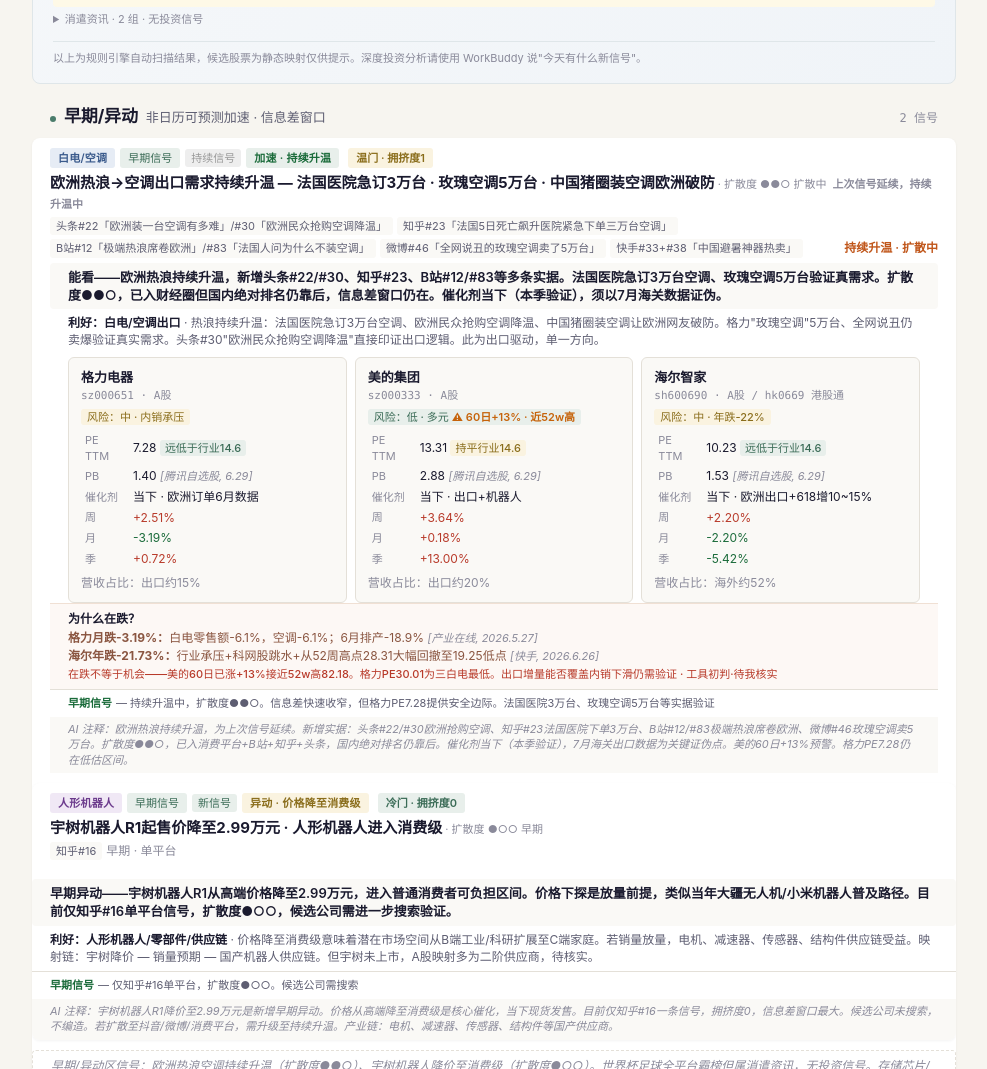
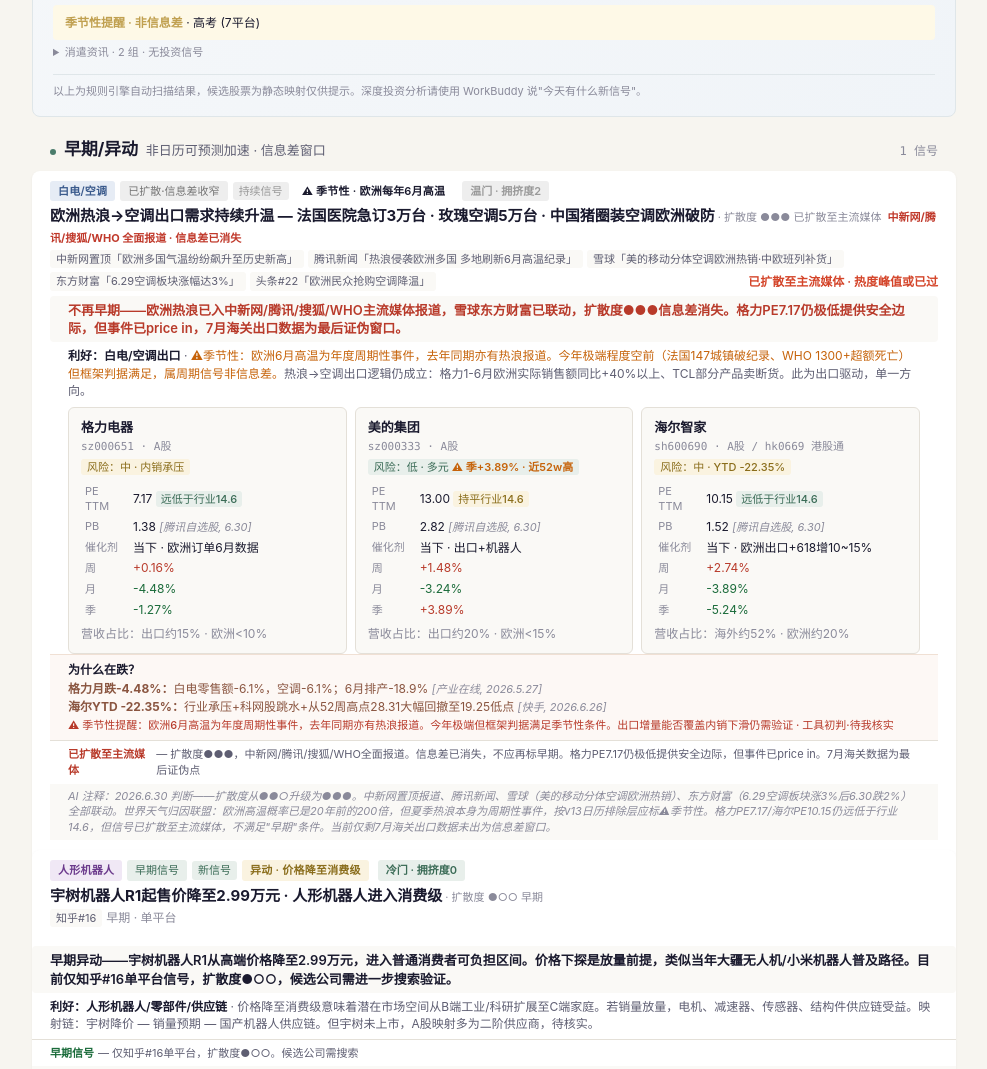
Before and after one commit to xinxindainz-max/value-discovery, a plain HTML site: page 发现榜.html in a window 1280 px wide. Shown: the part 1731-2800 px from the top of the page, without its empty margins (146-1133 px from the left). Drawn offline with Linux system fonts and the light colour scheme.

Commit message:
fix: 欧洲热浪扩散度●●○→●●●，移出早期区入已起飞区·2026.6.30

```diff
--- a/发现榜.html
+++ b/发现榜.html
@@ -364,9 +364,9 @@
       </div>
     </div>
   </div>
-  <div class="tcross tcross-opp">降温 x 低估 = 机会区：白电内销降温 + 格力PE7.28/海尔PE10.23远低于行业14.6 — 欧洲热浪出口增量持续扩散；金价恐慌跳水或创造金饰零售/金矿错杀时机</div>
+  <div class="tcross tcross-opp">降温 x 低估 = 机会区：白电内销降温 + 格力PE7.17/海尔PE10.15远低于行业14.6 — 但欧洲热浪已扩散至主流媒体●●●信息差消失；金价恐慌跳水或创造金饰零售/金矿错杀时机</div>
   <div class="tcross tcross-dgr">升温 x 新高 = 危险区：存储芯片持续升温 + 美光/海力士创新高 — 已充分定价；世界杯全平台霸榜属消遣，无投资信号</div>
-  <div class="tnote">当前最拥挤共识：世界杯足球 — 微博/抖音/百度/知乎/快手/头条全平台Top，散户情绪已到极致。新增关注：法国医院下单3万台空调、宇树机器人消费级降价、东鹏特饮品牌保护。</div>
+  <div class="tnote">当前最拥挤共识：世界杯足球 — 微博/抖音/百度/知乎/快手/头条全平台Top，散户情绪已到极致。新增关注：宇树机器人R1降至2.99万消费级、东鹏特饮品牌保护。欧洲热浪已扩散至主流媒体，移出早期区。</div>
 </div>
 
 <!-- ══════════════════ 信号扫描 · 自动生成 ══════════════════ -->
@@ -404,33 +404,33 @@
   <div class="zone-dot zdot-early"></div>
   <h2>早期/异动</h2>
   <span class="zone-desc">非日历可预测加速 · 信息差窗口</span>
-  <span class="zone-cnt">2 信号</span>
+  <span class="zone-cnt">1 信号</span>
 </div>
 
-<!-- Early: Europe heatwave + AC export -->
-<div class="card">
+<!-- Early: Unitree robot only (Europe heat moved to 已起飞) -->
+<div class="card card-priced">
   <div class="card-inner">
     <div class="card-tags">
       <span class="tag-ind ind-ac">白电/空调</span>
-      <span class="tag-stage stage-early">早期信号</span>
+      <span class="tag-stage stage-priced">已扩散·信息差收窄</span>
       <span class="tag-badge badge-cont">持续信号</span>
-      <span class="tag-accel accel-up">加速 · 持续升温</span>
-      <span class="crowding-tag crowd-1">温门 · 拥挤度1</span>
+      <span class="tag-accel accel-flat">⚠ 季节性 · 欧洲每年6月高温</span>
+      <span class="crowding-tag crowd-2">温门 · 拥挤度2</span>
     </div>
-    <div class="card-hl">欧洲热浪→空调出口需求持续升温 — 法国医院急订3万台 · 玫瑰空调5万台 · 中国猪圈装空调欧洲破防<span class="diff"> · 扩散度 ●●○ 扩散中</span><span style="font-size:11px;color:var(--tx3);margin-left:6px">上次信号延续，持续升温中</span></div>
+    <div class="card-hl">欧洲热浪→空调出口需求持续升温 — 法国医院急订3万台 · 玫瑰空调5万台 · 中国猪圈装空调欧洲破防<span class="diff"> · 扩散度 ●●● 已扩散至主流媒体</span><span style="font-size:11px;color:#c0392b;margin-left:6px">中新网/腾讯/搜狐/WHO 全面报道 · 信息差已消失</span></div>
     <div class="card-meta">
-      <span class="src-pill">头条#22「欧洲装一台空调有多难」/#30「欧洲民众抢购空调降温」</span>
-      <span class="src-pill">知乎#23「法国5日死亡飙升医院紧急下单三万台空调」</span>
-      <span class="src-pill">B站#12「极端热浪席卷欧洲」/#83「法国人问为什么不装空调」</span>
-      <span class="src-pill">微博#46「全网说丑的玫瑰空调卖了5万台」</span>
-      <span class="src-pill">快手#33+#38「中国避暑神器热卖」</span>
-      <span class="heat-rising">持续升温 · 扩散中</span>
+      <span class="src-pill">中新网置顶「欧洲多国气温纷纷飙升至历史新高」</span>
+      <span class="src-pill">腾讯新闻「热浪侵袭欧洲多国 多地刷新6月高温纪录」</span>
+      <span class="src-pill">雪球「美的移动分体空调欧洲热销·中欧班列补货」</span>
+      <span class="src-pill">东方财富「6.29空调板块涨幅达3%」</span>
+      <span class="src-pill">头条#22「欧洲民众抢购空调降温」</span>
+      <span class="heat-burst">已扩散至主流媒体 · 热度峰值或已过</span>
     </div>
 
-  <div class="card-ol">能看——欧洲热浪持续升温，新增头条#22/#30、知乎#23、B站#12/#83等多条实据。法国医院急订3万台空调、玫瑰空调5万台验证真需求。扩散度●●○，已入财经圈但国内绝对排名仍靠后，信息差窗口仍在。催化剂当下（本季验证），须以7月海关数据证伪。</div>
+  <div class="card-ol"><span style="color:var(--up)">不再早期——欧洲热浪已入中新网/腾讯/搜狐/WHO主流媒体报道，雪球东方财富已联动，扩散度●●●信息差消失。格力PE7.17仍极低提供安全边际，但事件已price in，7月海关出口数据为最后证伪窗口。</span></div>
 
   <div class="card-logic">
-    <strong>利好：白电/空调出口</strong> · 热浪持续升温：法国医院急订3万台空调、欧洲民众抢购空调降温、中国猪圈装空调让欧洲网友破防。格力"玫瑰空调"5万台、全网说丑仍卖爆验证真实需求。头条#30"欧洲民众抢购空调降温"直接印证出口逻辑。此为出口驱动，单一方向。
+    <strong>利好：白电/空调出口</strong> · <span style="color:#c6630a">⚠季节性：欧洲6月高温为年度周期性事件，去年同期亦有热浪报道。今年极端程度空前（法国147城镇破纪录、WHO 1300+超额死亡）但框架判据满足，属周期信号非信息差。</span>热浪→空调出口逻辑仍成立：格力1-6月欧洲实际销售额同比+40%以上、TCL部分产品卖断货。此为出口驱动，单一方向。
   </div>
 
   <div class="cc-grid">
@@ -438,51 +438,51 @@
       <div class="cc-name">格力电器</div>
       <div class="cc-code">sz000651 · A股</div>
       <span class="cc-risk r-md">风险：中 · 内销承压</span>
-      <table class="cmp-tbl"><colgroup><col style="width:48px"><col><col></colgroup><tr><td class="cl">PE TTM</td><td class="cv">7.28 <span class="badge-sm bg-lo">远低于行业14.6</span></td><td class="cn"></td></tr>
-      <tr><td class="cl">PB</td><td class="cv">1.40 <span class="src-note">[腾讯自选股, 6.29]</span></td><td class="cn"></td></tr>
+      <table class="cmp-tbl"><colgroup><col style="width:48px"><col><col></colgroup><tr><td class="cl">PE TTM</td><td class="cv">7.17 <span class="badge-sm bg-lo">远低于行业14.6</span></td><td class="cn"></td></tr>
+      <tr><td class="cl">PB</td><td class="cv">1.38 <span class="src-note">[腾讯自选股, 6.30]</span></td><td class="cn"></td></tr>
       <tr><td class="cl">催化剂</td><td class="cv">当下 · 欧洲订单6月数据</td><td class="cn"></td></tr>
-      </tbody><tbody class="price-rows"><tr><td class="cl">周</td><td class="cv cup">+2.51%</td><td class="cn"></td></tr>
-      <tr><td class="cl">月</td><td class="cv cdn">-3.19%</td><td class="cn"></td></tr>
-      <tr><td class="cl">季</td><td class="cv cup">+0.72%</td><td class="cn"></td></tr></tbody></table>
-      <div class="cc-rev" style="font-size:12px;color:var(--tx3);margin-top:4px">营收占比：出口约15%</div>
+      </tbody><tbody class="price-rows"><tr><td class="cl">周</td><td class="cv cup">+0.16%</td><td class="cn"></td></tr>
+      <tr><td class="cl">月</td><td class="cv cdn">-4.48%</td><td class="cn"></td></tr>
+      <tr><td class="cl">季</td><td class="cv cdn">-1.27%</td><td class="cn"></td></tr></tbody></table>
+      <div class="cc-rev" style="font-size:12px;color:var(--tx3);margin-top:4px">营收占比：出口约15% · 欧洲<10%</div>
     </div>
     <div class="cc">
       <div class="cc-name">美的集团</div>
       <div class="cc-code">sz000333 · A股</div>
-      <span class="cc-risk r-lo">风险：低 · 多元 <span style="color:#c6630a;font-weight:600">⚠ 60日+13% · 近52w高</span></span>
-      <table class="cmp-tbl"><colgroup><col style="width:48px"><col><col></colgroup><tr><td class="cl">PE TTM</td><td class="cv">13.31 <span class="badge-sm bg-eq">持平行业14.6</span></td><td class="cn"></td></tr>
-      <tr><td class="cl">PB</td><td class="cv">2.88 <span class="src-note">[腾讯自选股, 6.29]</span></td><td class="cn"></td></tr>
+      <span class="cc-risk r-lo">风险：低 · 多元 <span style="color:#c6630a;font-weight:600">⚠ 季+3.89% · 近52w高</span></span>
+      <table class="cmp-tbl"><colgroup><col style="width:48px"><col><col></colgroup><tr><td class="cl">PE TTM</td><td class="cv">13.00 <span class="badge-sm bg-eq">持平行业14.6</span></td><td class="cn"></td></tr>
+      <tr><td class="cl">PB</td><td class="cv">2.82 <span class="src-note">[腾讯自选股, 6.30]</span></td><td class="cn"></td></tr>
       <tr><td class="cl">催化剂</td><td class="cv">当下 · 出口+机器人</td><td class="cn"></td></tr>
-      </tbody><tbody class="price-rows"><tr><td class="cl">周</td><td class="cv cup">+3.64%</td><td class="cn"></td></tr>
-      <tr><td class="cl">月</td><td class="cv cup">+0.18%</td><td class="cn"></td></tr>
-      <tr><td class="cl">季</td><td class="cv cup">+13.00%</td><td class="cn"></td></tr></tbody></table>
-      <div class="cc-rev" style="font-size:12px;color:var(--tx3);margin-top:4px">营收占比：出口约20%</div>
+      </tbody><tbody class="price-rows"><tr><td class="cl">周</td><td class="cv cup">+1.48%</td><td class="cn"></td></tr>
+      <tr><td class="cl">月</td><td class="cv cdn">-3.24%</td><td class="cn"></td></tr>
+      <tr><td class="cl">季</td><td class="cv cup">+3.89%</td><td class="cn"></td></tr></tbody></table>
+      <div class="cc-rev" style="font-size:12px;color:var(--tx3);margin-top:4px">营收占比：出口约20% · 欧洲<15%</div>
     </div>
     <div class="cc">
       <div class="cc-name">海尔智家</div>
       <div class="cc-code">sh600690 · A股 / hk0669 港股通</div>
-      <span class="cc-risk r-md">风险：中 · 年跌-22%</span>
-      <table class="cmp-tbl"><colgroup><col style="width:48px"><col><col></colgroup><tr><td class="cl">PE TTM</td><td class="cv">10.23 <span class="badge-sm bg-lo">远低于行业14.6</span></td><td class="cn"></td></tr>
-      <tr><td class="cl">PB</td><td class="cv">1.53 <span class="src-note">[腾讯自选股, 6.29]</span></td><td class="cn"></td></tr>
+      <span class="cc-risk r-md">风险：中 · YTD -22.35%</span>
+      <table class="cmp-tbl"><colgroup><col style="width:48px"><col><col></colgroup><tr><td class="cl">PE TTM</td><td class="cv">10.15 <span class="badge-sm bg-lo">远低于行业14.6</span></td><td class="cn"></td></tr>
+      <tr><td class="cl">PB</td><td class="cv">1.52 <span class="src-note">[腾讯自选股, 6.30]</span></td><td class="cn"></td></tr>
       <tr><td class="cl">催化剂</td><td class="cv">当下 · 欧洲出口+618增10~15%</td><td class="cn"></td></tr>
-      </tbody><tbody class="price-rows"><tr><td class="cl">周</td><td class="cv cup">+2.20%</td><td class="cn"></td></tr>
-      <tr><td class="cl">月</td><td class="cv cdn">-2.20%</td><td class="cn"></td></tr>
-      <tr><td class="cl">季</td><td class="cv cdn">-5.42%</td><td class="cn"></td></tr></tbody></table>
-      <div class="cc-rev" style="font-size:12px;color:var(--tx3);margin-top:4px">营收占比：海外约52%</div>
+      </tbody><tbody class="price-rows"><tr><td class="cl">周</td><td class="cv cup">+2.74%</td><td class="cn"></td></tr>
+      <tr><td class="cl">月</td><td class="cv cdn">-3.89%</td><td class="cn"></td></tr>
+      <tr><td class="cl">季</td><td class="cv cdn">-5.24%</td><td class="cn"></td></tr></tbody></table>
+      <div class="cc-rev" style="font-size:12px;color:var(--tx3);margin-top:4px">营收占比：海外约52% · 欧洲约20%</div>
     </div>
   </div>
 
   <div class="why-drop">
     <div class="wt">为什么在跌？</div>
-    <div><strong>格力月跌-3.19%：</strong>白电零售额-6.1%，空调-6.1%；6月排产-18.9% <span class="ws">[产业在线, 2026.5.27]</span></div>
-    <div><strong>海尔年跌-21.73%：</strong>行业承压+科网股跳水+从52周高点28.31大幅回撤至19.25低点 <span class="ws">[快手, 2026.6.26]</span></div>
-    <div class="trap">在跌不等于机会——美的60日已涨+13%接近52w高82.18。格力PE30.01为三白电最低。出口增量能否覆盖内销下滑仍需验证 · 工具初判·待我核实</div>
+    <div><strong>格力月跌-4.48%：</strong>白电零售额-6.1%，空调-6.1%；6月排产-18.9% <span class="ws">[产业在线, 2026.5.27]</span></div>
+    <div><strong>海尔YTD -22.35%：</strong>行业承压+科网股跳水+从52周高点28.31大幅回撤至19.25低点 <span class="ws">[快手, 2026.6.26]</span></div>
+    <div class="trap">⚠ 季节性提醒：欧洲6月高温为年度周期性事件，去年同期亦有热浪报道。今年极端但框架判据满足季节性条件。出口增量能否覆盖内销下滑仍需验证 · 工具初判·待我核实</div>
   </div>
 
   <div class="card-foot">
-    <span style="color:var(--dn);font-weight:600">早期信号</span> — 持续升温中，扩散度●●○。信息差快速收窄，但格力PE7.28提供安全边际。法国医院3万台、玫瑰空调5万台等实据验证
+    <span style="color:var(--up);font-weight:600">已扩散至主流媒体</span> — 扩散度●●●，中新网/腾讯/搜狐/WHO全面报道。信息差已消失，不应再标早期。格力PE7.17仍极低提供安全边际，但事件已price in。7月海关数据为最后证伪点
   </div>
-  <div class="ai-note">AI 注释：欧洲热浪持续升温，为上次信号延续。新增实据：头条#22/#30欧洲抢购空调、知乎#23法国医院下单3万台、B站#12/#83极端热浪席卷欧洲、微博#46玫瑰空调卖5万台。扩散度●●○，已入消费平台+B站+知乎+头条，国内绝对排名仍靠后。催化剂当下（本季验证），7月海关出口数据为关键证伪点。美的60日+13%预警。格力PE7.28仍在低估区间。</div>
+  <div class="ai-note">AI 注释：2026.6.30 判断——扩散度从●●○升级为●●●。中新网置顶报道、腾讯新闻、雪球（美的移动分体空调欧洲热销）、东方财富（6.29空调板块涨3%后6.30跌2%）全部联动。世界天气归因联盟：欧洲高温概率已是20年前的200倍，但夏季热浪本身为周期性事件，按v13日历排除层应标⚠季节性。格力PE7.17/海尔PE10.15仍远低于行业14.6，但信号已扩散至主流媒体，不满足"早期"条件。当前仅剩7月海关出口数据未出为信息差窗口。</div>
 </div>
 
 <!-- Early: Unitree robot -->
@@ -512,7 +512,7 @@
 </div>
 
 <!-- Sparse note -->
-<div class="sparse">早期/异动区信号：欧洲热浪空调持续升温（扩散度●●○）、宇树机器人降价至消费级（扩散度●○○）。世界杯足球全平台霸榜但属消遣资讯，无投资信号。存储芯片/出口管制持续升温但已置"已起飞"区。金价跳水情绪仍在但已入深跌烟蒂区。</div>
+<div class="sparse">早期/异动区信号：宇树机器人降价至消费级（扩散度●○○）为唯一早期信号。欧洲热浪空调已升至●●●已扩散，移至已起飞区。世界杯足球全平台霸榜但属消遣资讯，无投资信号。存储芯片/出口管制持续升温已置已起飞区。金价跳水情绪仍在但已入深跌烟蒂区。</div>
 
 
 <!-- ══════════════════ ZONE 2: SEASONAL ALERTS ══════════════════ -->
@@ -580,7 +580,7 @@
   <div class="zone-dot zdot-priced"></div>
   <h2>已起飞</h2>
   <span class="zone-desc">已充分定价 · 追入风险高</span>
-  <span class="zone-cnt">2 信号</span>
+  <span class="zone-cnt">3 信号</span>
 </div>
 
 <!-- 存储芯片 -->
@@ -885,7 +885,7 @@
 
 <div class="ft">
   价值发现 v14 · 社会套利雷达 · Chris Camillo 中国版 · 数据源仅免费渠道 · 成本红线：0元<br>
-  更新时间: 2026-06-30 12:26 CST · UAPIs 9/9 OK · 管道原生 0/15 Fail · westock 休市 · 分区：早期异动 | 季节性提醒 | 已起飞 | 深跌烟蒂<br>
+  更新时间: 2026-06-30 12:28 CST · UAPIs 9/9 OK · 管道原生 0/15 Fail · westock 实时 · 分区：早期异动 1信号 | 季节性提醒 | 已起飞 3信号 | 深跌烟蒂<br>
   <div style="margin-top:6px">© 2026 价值发现 · 个人研究工具 · 仅供参考，不构成任何投资建议</div>
 </div>
 </body>
```
